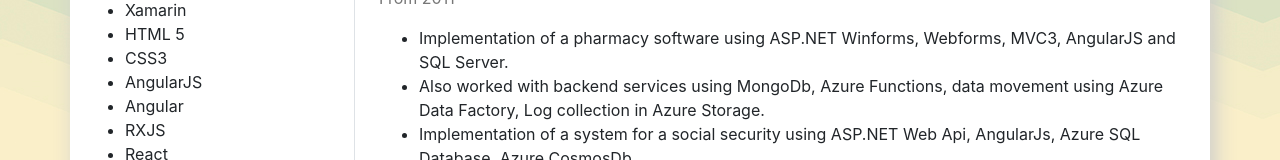
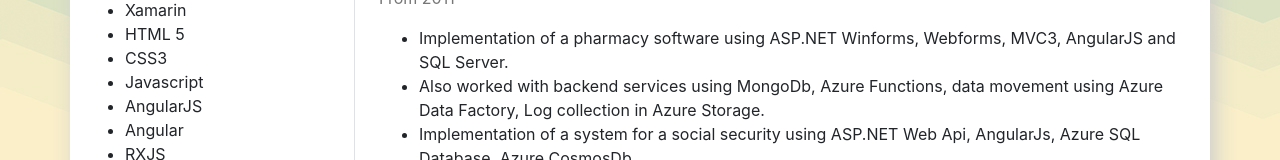
Before and after one commit to alexxonline/alexcv, an Angular app in the folder angular/: page / in a window 1280 px wide. Shown: the part 617-777 px from the top of the page. Built offline with nearby package versions, Linux system fonts and the light colour scheme.

Commit message:
Added javascript to skills

```diff
--- a/angular/src/cv-data.ts
+++ b/angular/src/cv-data.ts
@@ -104,6 +104,7 @@
         "Xamarin",
         "HTML 5",
         "CSS3",
+        "Javascript",
         "AngularJS",
         "Angular",
         "RXJS",
```
